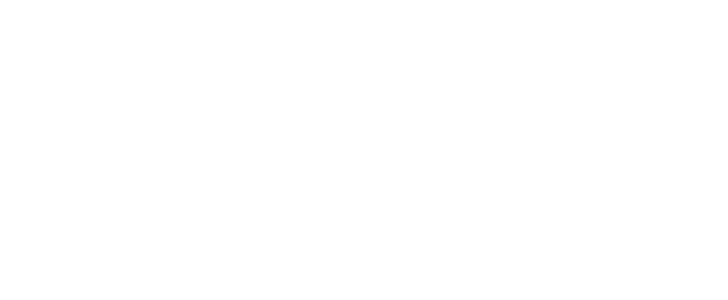
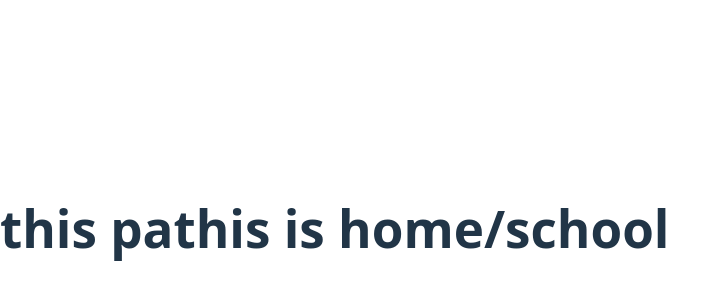
Before and after one commit to pramodkgriet05/gitschrsbdydb001, a React (Vite) app: page /home/school in a window 1280 px wide. Before the commit this address had no page. Shown: the part 172-472 px from the top of the page, without its empty margins (0-728 px from the left). Built offline with nearby package versions, Linux system fonts and the light colour scheme.

Commit message:
check routing

```diff
--- a/src/App.jsx
+++ b/src/App.jsx
@@ -3,13 +3,17 @@ import reactLogo from './assets/react.svg'
 import viteLogo from '/vite.svg'
 import Home from './home/Home';
 import { BrowserRouter, Route, Routes } from 'react-router-dom';
+import Login from './login/Login';
+import School from './school/School';
 
 
 function App() {
   return (
     <BrowserRouter>
       <Routes>
-        <Route path="/hme" element={<Home />} />
+        <Route path="/" element={<Home />} />
+         <Route path="/login" element={<Login />} />
+          <Route path="/home/school" element={<School />} />
 
       </Routes>
     </BrowserRouter>
--- /dev/null
+++ b/src/login/Login.jsx
@@ -0,0 +1,11 @@
+function Login()
+{
+
+
+    return(
+
+
+        <div><h2>this is login page...</h2></div>
+    );
+}
+export default Login
--- /dev/null
+++ b/src/school/School.jsx
@@ -0,0 +1,9 @@
+function School()
+{
+    return(
+        <div>
+            <h1>this pathis is home/school</h1>
+        </div>
+    )
+}
+export default School
```
